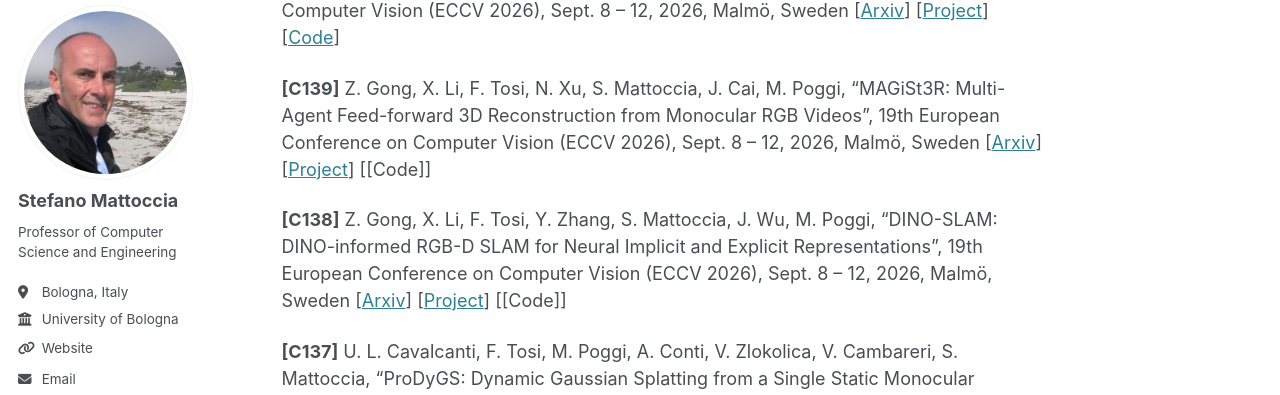
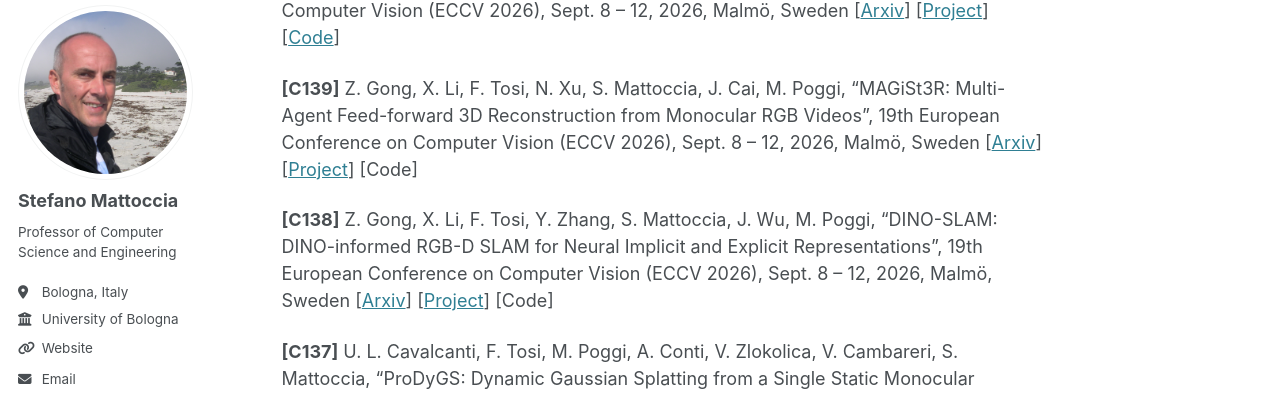
Before and after one commit to stefanomattoccia/stefanomattoccia.github.io, a Jekyll site: the page built from _pages/publications.md, in a window 1280 px wide and 900 px high, scrolled down 4612 px. Shown: the part 101-496 px from the top of the window. Built offline with Jekyll 4.4.1, drawn with Linux system fonts in a browser that asks for light colours; some web fonts are replaced.

```diff
--- a/_pages/publications.md
+++ b/_pages/publications.md
@@ -100,9 +100,9 @@ International Conference and Workshop papers
 
 **[C140]** F. Tosi, L. Bartolomei, M. Poggi, S. Mattoccia, “ZipDepth: Bringing Lightweight Zero-Shot Monocular Depth Anywhere, on Any Device”, 19th European Conference on Computer Vision (ECCV 2026), Sept. 8 – 12, 2026, Malmö, Sweden [[Arxiv](https://arxiv.org/pdf/2607.08771)] [[Project](https://zipdepth.github.io/)] [[Code](https://github.com/fabiotosi92/ZipDepth)]
 
-**[C139]** Z. Gong, X. Li, F. Tosi, N. Xu, S. Mattoccia, J. Cai, M. Poggi, “MAGiSt3R: Multi-Agent Feed-forward 3D Reconstruction from Monocular RGB Videos”, 19th European Conference on Computer Vision (ECCV 2026), Sept. 8 – 12, 2026, Malmö, Sweden [[Arxiv](https://arxiv.org/pdf/2607.15211)] [[Project](https://zorangong.github.io/magist3r_page/)] [[Code]]
+**[C139]** Z. Gong, X. Li, F. Tosi, N. Xu, S. Mattoccia, J. Cai, M. Poggi, “MAGiSt3R: Multi-Agent Feed-forward 3D Reconstruction from Monocular RGB Videos”, 19th European Conference on Computer Vision (ECCV 2026), Sept. 8 – 12, 2026, Malmö, Sweden [[Arxiv](https://arxiv.org/pdf/2607.15211)] [[Project](https://zorangong.github.io/magist3r_page/)] [Code]
 
-**[C138]** Z. Gong, X. Li, F. Tosi, Y. Zhang, S. Mattoccia, J. Wu, M. Poggi, “DINO-SLAM: DINO-informed RGB-D SLAM for Neural Implicit and Explicit Representations”, 19th European Conference on Computer Vision (ECCV 2026), Sept. 8 – 12, 2026, Malmö, Sweden [[Arxiv](https://arxiv.org/pdf/2507.19474)] [[Project](https://zorangong.github.io/DINO-SLAM/)] [[Code]]
+**[C138]** Z. Gong, X. Li, F. Tosi, Y. Zhang, S. Mattoccia, J. Wu, M. Poggi, “DINO-SLAM: DINO-informed RGB-D SLAM for Neural Implicit and Explicit Representations”, 19th European Conference on Computer Vision (ECCV 2026), Sept. 8 – 12, 2026, Malmö, Sweden [[Arxiv](https://arxiv.org/pdf/2507.19474)] [[Project](https://zorangong.github.io/DINO-SLAM/)] [Code]
 
 **[C137]** U. L. Cavalcanti, F. Tosi, M. Poggi, A. Conti, V. Zlokolica, V. Cambareri, S. Mattoccia, “ProDyGS: Dynamic Gaussian Splatting from a Single Static Monocular Camera”, IEEE/RSJ International Conference on Intelligent Robots and Systems (IROS 2026), Pittsburgh, USA, September 27 – October 1, 2026
 
```
